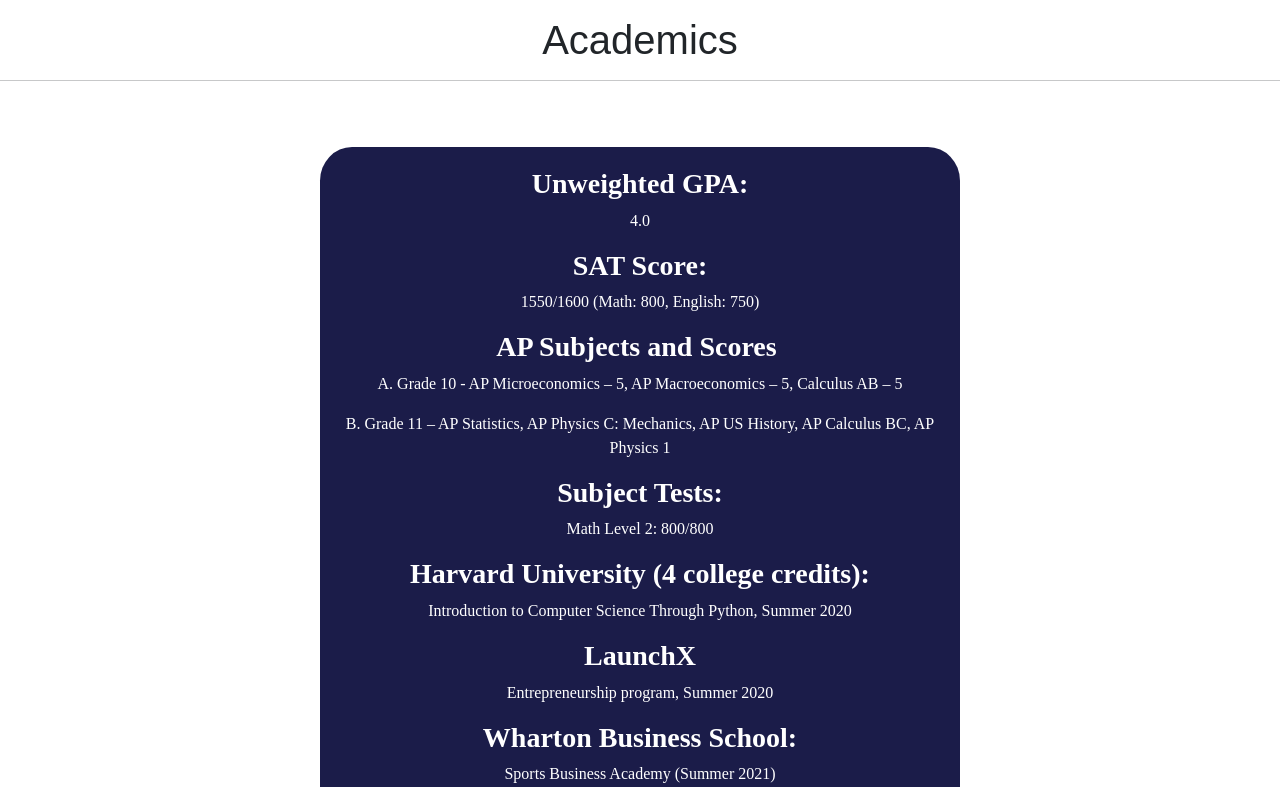
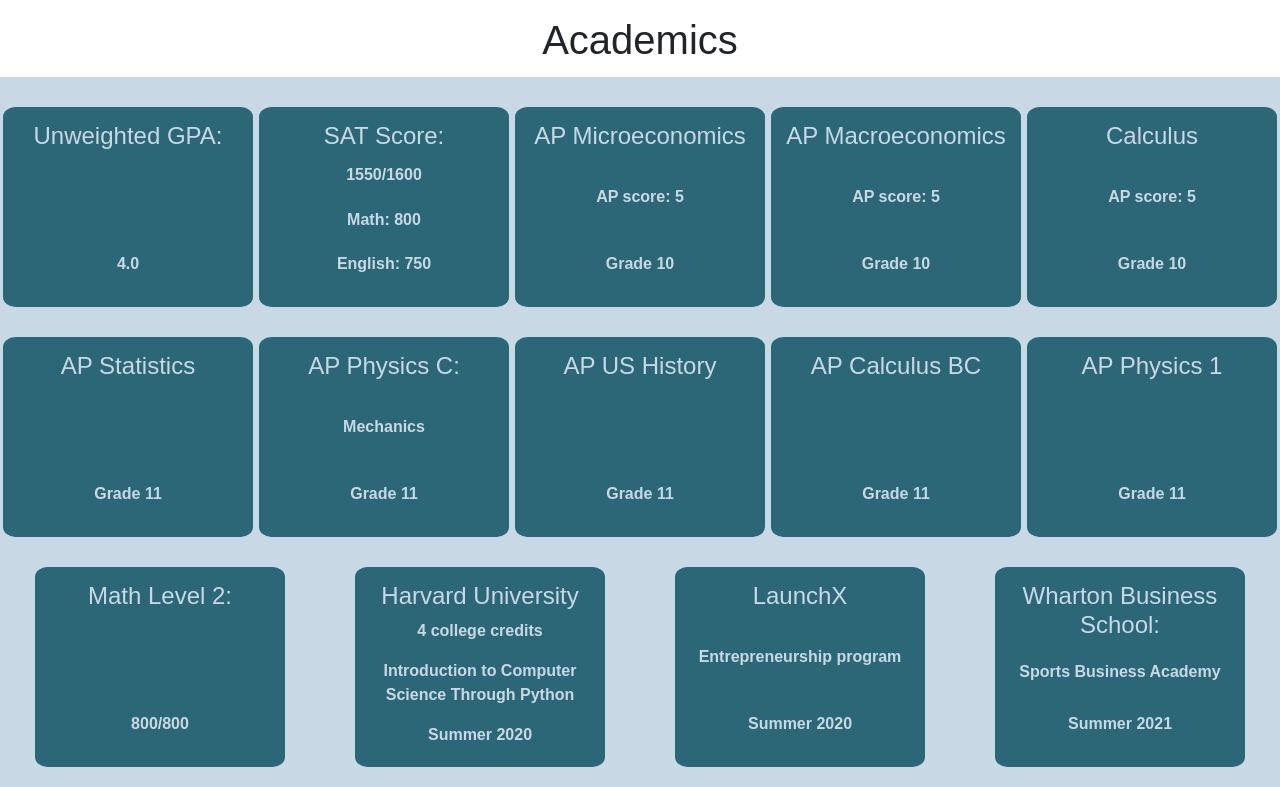
Before and after one commit to rbalonek/arnav-portfolio, a React (Create React App) app: page / in a window 1280 px wide. Shown: the part 1060-1847 px from the top of the page. Built offline with nearby package versions, Linux system fonts and the light colour scheme.

Commit message:
Academics

```diff
--- /dev/null
+++ b/src/components/Academic/Academic.css
@@ -0,0 +1,20 @@
+.academic__container {
+  /* background-color: #52ab98; */
+  background-color: #2b6777;
+  height: 200px;
+  width: 250px;
+  display: flex;
+  flex-direction: column;
+  justify-content: space-between;
+  text-align: center;
+  border-radius: 5%;
+  padding: 15px;
+  margin-top: 30px;
+  /* color: #2b6777; */
+  /* color: #ff8552; */
+  /* color: #f06543; */
+  /* color: #d5a021; */
+  color: #c8d8e4;
+  font-family: sans-serif;
+  font-weight: 800;
+}
--- /dev/null
+++ b/src/components/Academic/Academic.jsx
@@ -0,0 +1,13 @@
+import React from "react";
+import "./Academic.css";
+
+export default function Academic(props) {
+  return (
+    <div className="academic__container">
+      <h4>{props.title}</h4>
+      {props.content.map((thing) => (
+        <p>{thing}</p>
+      ))}
+    </div>
+  );
+}
--- a/src/components/NavBar/NavBar.css
+++ b/src/components/NavBar/NavBar.css
@@ -18,7 +18,8 @@
   color: bisque;
 }
 .blue {
-  background-color: #1c334a;
+  background-color: #2b6777;
+  /* background-color: #1c334a; */
   width: 100% !important;
   /* background-color: #1b1c49; */
 }
--- a/src/components/academics/Academics.css
+++ b/src/components/academics/Academics.css
@@ -1,4 +1,15 @@
 .academics__container {
+  position: relative;
+  bottom: 20px;
+  display: flex;
+  flex-wrap: wrap;
+  justify-content: space-around;
+  background-color: #c8d8e4;
+  /* min-height: 100vh; */
+  padding-bottom: 20px;
+}
+
+/* .academics__container {
   position: relative;
   top: 50px;
   text-align: -webkit-center;
@@ -25,4 +36,4 @@
     background-color: #1b1c49;
     font-size: small;
   }
-}
+} */
--- a/src/components/academics/Academics.jsx
+++ b/src/components/academics/Academics.jsx
@@ -1,36 +1,74 @@
 import React from "react";
+import Academic from "../Academic/Academic";
 import "./Academics.css";
 
 export default function Academics() {
   return (
     <div className="academics__container">
-      <div className="academics__card">
-        <h3 className="strong">Unweighted GPA:</h3>
-        <p> 4.0</p>
-        <h3 className="strong">SAT Score: </h3>
-        <p>1550/1600 (Math: 800, English: 750)</p>
-        <h3 className="strong">AP Subjects and Scores </h3>
-        <p>
-          A. Grade 10 - AP Microeconomics – 5, AP Macroeconomics – 5, Calculus
-          AB – 5
-        </p>
-        <p>
-          B. Grade 11 – AP Statistics, AP Physics C: Mechanics, AP US History,
-          AP Calculus BC, AP Physics 1
-        </p>
-
-        <h3 className="strong">Subject Tests: </h3>
-        <p>Math Level 2: 800/800</p>
-
-        <h3 className="strong">Harvard University (4 college credits):</h3>
-        <p>Introduction to Computer Science Through Python, Summer 2020</p>
-
-        <h3 className="strong">LaunchX </h3>
-        <p>Entrepreneurship program, Summer 2020</p>
-
-        <h3 className="strong">Wharton Business School: </h3>
-        <p>Sports Business Academy (Summer 2021)</p>
-      </div>
+      <Academic title="Unweighted GPA:" content={["4.0"]} />
+      <Academic
+        title="SAT Score:"
+        content={["1550/1600", "Math: 800", "English: 750"]}
+      />
+      <Academic
+        title="AP Microeconomics"
+        content={["AP score: 5", "Grade 10"]}
+      />
+      <Academic
+        title="AP Macroeconomics"
+        content={["AP score: 5", "Grade 10"]}
+      />
+      <Academic title="Calculus" content={["AP score: 5", "Grade 10"]} />
+      <Academic title="AP Statistics" content={["Grade 11"]} />
+      <Academic title="AP Physics C: " content={["Mechanics", "Grade 11"]} />
+      <Academic title="AP US History" content={["Grade 11"]} />
+      <Academic title="AP Calculus BC" content={["Grade 11"]} />
+      <Academic title="AP Physics 1" content={["Grade 11"]} />
+      <Academic title="Math Level 2:" content={["800/800"]} />
+      <Academic
+        title=" Harvard University"
+        content={[
+          "4 college credits",
+          "Introduction to Computer Science Through Python",
+          "Summer 2020",
+        ]}
+      />
+      <Academic
+        title="LaunchX"
+        content={["Entrepreneurship program", "Summer 2020"]}
+      />
+      <Academic
+        title=" Wharton Business School:"
+        content={["Sports Business Academy", "Summer 2021"]}
+      />
     </div>
   );
 }
+
+// <div className="academics__card">
+//         <h3 className="strong">Unweighted GPA:</h3>
+//         <p> 4.0</p>
+//         <h3 className="strong">SAT Score: </h3>
+//         <p>1550/1600 (Math: 800, English: 750)</p>
+//         <h3 className="strong">AP Subjects and Scores </h3>
+//         <p>
+//           A. Grade 10 - AP Microeconomics – 5, AP Macroeconomics – 5, Calculus
+//           AB – 5
+//         </p>
+//         <p>
+//           B. Grade 11 – AP Statistics, AP Physics C: Mechanics, AP US History,
+//           AP Calculus BC, AP Physics 1
+//         </p>
+
+//         <h3 className="strong">Subject Tests: </h3>
+//         <p>Math Level 2: 800/800</p>
+
+//         <h3 className="strong">Harvard University (4 college credits):</h3>
+//         <p>Introduction to Computer Science Through Python, Summer 2020</p>
+
+//         <h3 className="strong">LaunchX </h3>
+//         <p>Entrepreneurship program, Summer 2020</p>
+
+//         <h3 className="strong">Wharton Business School: </h3>
+//         <p>Sports Business Academy (Summer 2021)</p>
+//       </div>
```
